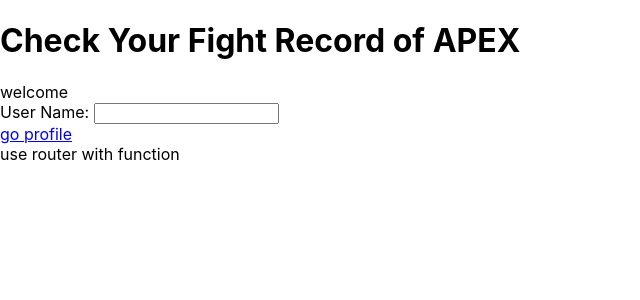
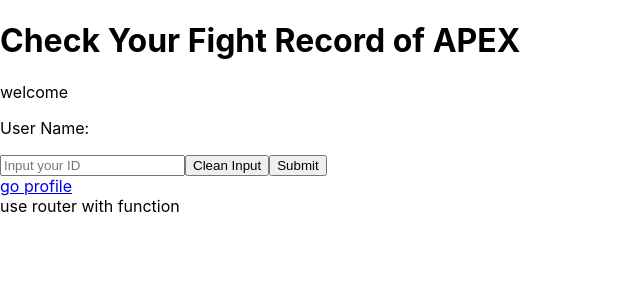
Before and after one commit to Zhangkc/apex-stat, a React app: page /#/ in a window 1280 px wide. Shown: the top 300 px of the page, without its empty margins (0-640 px from the left). Built offline with nearby package versions, Linux system fonts and the light colour scheme.

Commit message:
Delete ClearButton file, and combine it to UserName file.

```diff
--- a/src/pages/home/components/UserName.js
+++ b/src/pages/home/components/UserName.js
@@ -1,13 +1,60 @@
 import React, { Component } from 'react';
 
+import PropTypes from 'prop-types';
+
 class UserName extends Component {
+    constructor(props){
+        super(props);
+        this.changeText = this.changeText.bind(this);
+        this.getText = this.getText.bind(this);
+
+        this.state = {
+            name:"",
+            showError:false,
+        }
+    }
+
+    cleanText(){
+
+    }
+
+    getText(){
+        let {name} = this.state;
+        if( name === ""){
+            this.setState({
+                showError:true
+            });
+        }else{
+            this.setState({
+                showError:false
+            });
+        }
+    }
+
+    changeText(event){
+        this.setState({
+            name:event.target.value
+        });
+    }
+
     render() {
+        let {name, showError} = this.state;
+
         return (
             <div className="container">
                <div className="row">
                   <div className="col-xs-1 col-xs-offset-11">
-                    <p1>User Name: </p1>
-                    <input type="text" ref="myInput" />
+                  <p>User Name: </p>
+                  <row className="input-content">
+                    <input placeholder= "Input your ID" type="text" onChange = {this.changeText} value={name} />
+                    <button type="primary" onClick={this.cleanText}>Clean Input</button>
+                    <button type="primary" onClick={this.getText}>Submit</button>
+                  </row>
+                  <div>
+                      {
+                          showError && <div style={{ color:'red'}}>Please input corroct ID.</div>
+                      }
+                  </div>
                   </div>
                </div>
             </div>
@@ -15,4 +62,7 @@
     }
 }
 
+UserName.propTypes = {
+    myInput: PropTypes.string
+};
 export default UserName;
```
Also changed, not shown: src/pages/home/components/CleanButton.js (deleted).
